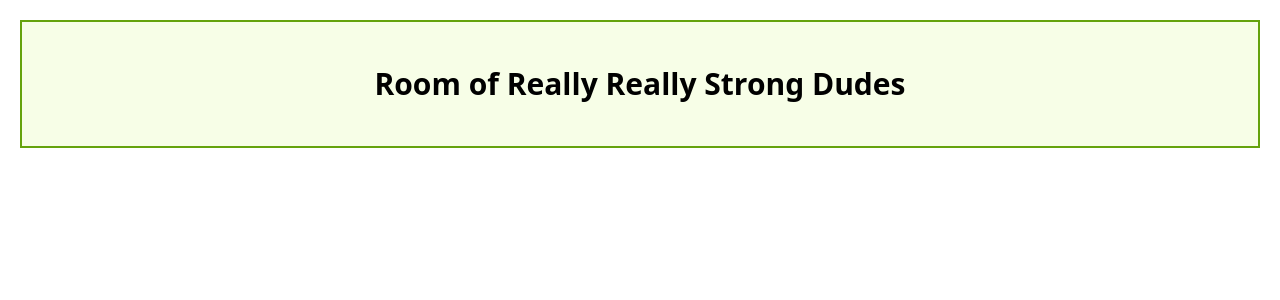
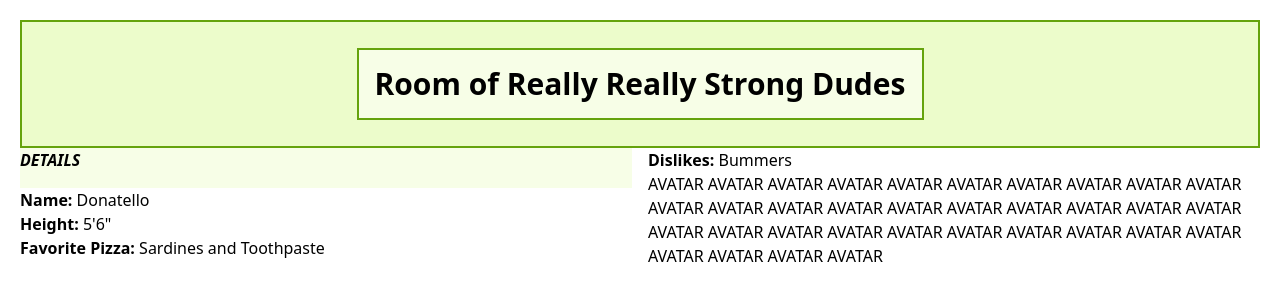
Before and after one commit to AGelstein/ninja-turtles-angular, an Angular app: page / in a window 1280 px wide. Shown: the top 300 px of the page. Built offline with nearby package versions, Linux system fonts and the light colour scheme; no server answers.

Commit message:
Started building out the layout of the lower components. I'm just putting some mock data in to get an idea of what it could look like.

```diff
--- a/src/app/components/hero-card/hero-card/hero-card.component.ts
+++ b/src/app/components/hero-card/hero-card/hero-card.component.ts
@@ -5,8 +5,5 @@ import { Component } from '@angular/core';
   standalone: true,
   imports: [],
   templateUrl: './hero-card.component.html',
-  styleUrl: './hero-card.component.css'
 })
-export class HeroCardComponent {
-
-}
+export class HeroCardComponent {}
--- a/src/app/components/hero-details/hero-details/hero-details.component.ts
+++ b/src/app/components/hero-details/hero-details/hero-details.component.ts
@@ -5,8 +5,5 @@ import { Component } from '@angular/core';
   standalone: true,
   imports: [],
   templateUrl: './hero-details.component.html',
-  styleUrl: './hero-details.component.css'
 })
-export class HeroDetailsComponent {
-
-}
+export class HeroDetailsComponent {}
--- a/src/app/components/hero-dropdown/hero-dropdown.component.ts
+++ b/src/app/components/hero-dropdown/hero-dropdown.component.ts
@@ -5,6 +5,5 @@ import { Component } from '@angular/core';
   standalone: true,
   imports: [],
   templateUrl: './hero-dropdown.component.html',
-  styleUrl: './hero-dropdown.component.css',
 })
 export class HeroDropdownComponent {}
--- a/src/app/components/home/home.component.html
+++ b/src/app/components/home/home.component.html
@@ -1,8 +1,40 @@
-<!-- todo add a container that doesn't break flex. Do we want to use a navbar instead? -->
 <div class="container mx-auto p-5">
   <div
-    class="flex w-full items-center justify-center h-32 bg-lime-50 border-2 border-lime-600"
+    class="flex w-full items-center justify-center h-32 bg-lime-100 border-2 border-lime-600"
   >
-    <h1 class="text-3xl font-bold">Room of Really Really Strong Dudes</h1>
+    <div class="border-2 bg-lime-50 border-lime-600 p-4">
+      <h1 class="text-3xl font-bold">Room of Really Really Strong Dudes</h1>
+    </div>
+  </div>
+  <div class="columns-2 items-center">
+    <div>
+      <h3 class="h-10 italic font-bold bg-lime-50 border-lime-600">DETAILS</h3>
+
+      <ul class="list-none">
+        <li>
+          <span class="font-bold">Name:</span>
+          Donatello
+        </li>
+        <li>
+          <span class="font-bold">Height:</span>
+          5'6"
+        </li>
+        <li>
+          <span class="font-bold">Favorite Pizza:</span>
+          Sardines and Toothpaste
+        </li>
+        <li>
+          <span class="font-bold">Dislikes:</span>
+          Bummers
+        </li>
+      </ul>
+    </div>
+
+    <div>
+      AVATAR AVATAR AVATAR AVATAR AVATAR AVATAR AVATAR AVATAR AVATAR AVATAR
+      AVATAR AVATAR AVATAR AVATAR AVATAR AVATAR AVATAR AVATAR AVATAR AVATAR
+      AVATAR AVATAR AVATAR AVATAR AVATAR AVATAR AVATAR AVATAR AVATAR AVATAR
+      AVATAR AVATAR AVATAR AVATAR
+    </div>
   </div>
 </div>
--- a/src/app/components/home/home.component.ts
+++ b/src/app/components/home/home.component.ts
@@ -8,7 +8,6 @@ import { HeroDropdownComponent } from '../hero-dropdown/hero-dropdown.component'
   standalone: true,
   imports: [HeroDropdownComponent],
   templateUrl: './home.component.html',
-  styleUrl: './home.component.css',
 })
 export class HomeComponent implements OnDestroy, OnInit {
   Title = 'Room of Really Really Strong Dudes';
--- a/src/output.css
+++ b/src/output.css
@@ -588,6 +588,10 @@ video {
   }
 }
 
+.m-2 {
+  margin: 0.5rem;
+}
+
 .mx-auto {
   margin-left: auto;
   margin-right: auto;
@@ -601,8 +605,21 @@ video {
   height: 8rem;
 }
 
+.h-10 {
+  height: 2.5rem;
+}
+
 .w-full {
   width: 100%;
+}
+
+.list-none {
+  list-style-type: none;
+}
+
+.columns-2 {
+  -moz-columns: 2;
+       columns: 2;
 }
 
 .items-center {
@@ -617,14 +634,34 @@ video {
   border-width: 2px;
 }
 
-.border-rose-600 {
-  --tw-border-opacity: 1;
-  border-color: rgb(225 29 72 / var(--tw-border-opacity));
-}
-
 .border-lime-600 {
   --tw-border-opacity: 1;
   border-color: rgb(101 163 13 / var(--tw-border-opacity));
+}
+
+.border-red-400 {
+  --tw-border-opacity: 1;
+  border-color: rgb(248 113 113 / var(--tw-border-opacity));
+}
+
+.border-red-600 {
+  --tw-border-opacity: 1;
+  border-color: rgb(220 38 38 / var(--tw-border-opacity));
+}
+
+.border-red-500 {
+  --tw-border-opacity: 1;
+  border-color: rgb(239 68 68 / var(--tw-border-opacity));
+}
+
+.border-lime-300 {
+  --tw-border-opacity: 1;
+  border-color: rgb(190 242 100 / var(--tw-border-opacity));
+}
+
+.bg-lime-50 {
+  --tw-bg-opacity: 1;
+  background-color: rgb(247 254 231 / var(--tw-bg-opacity));
 }
 
 .bg-lime-300 {
@@ -632,31 +669,35 @@ video {
   background-color: rgb(190 242 100 / var(--tw-bg-opacity));
 }
 
-.bg-lime-50 {
+.bg-lime-200 {
   --tw-bg-opacity: 1;
-  background-color: rgb(247 254 231 / var(--tw-bg-opacity));
+  background-color: rgb(217 249 157 / var(--tw-bg-opacity));
 }
 
-.p-10 {
-  padding: 2.5rem;
+.bg-lime-600 {
+  --tw-bg-opacity: 1;
+  background-color: rgb(101 163 13 / var(--tw-bg-opacity));
+}
+
+.bg-lime-100 {
+  --tw-bg-opacity: 1;
+  background-color: rgb(236 252 203 / var(--tw-bg-opacity));
 }
 
 .p-5 {
   padding: 1.25rem;
 }
 
-.px-4 {
-  padding-left: 1rem;
-  padding-right: 1rem;
+.p-2 {
+  padding: 0.5rem;
 }
 
-.py-4 {
-  padding-top: 1rem;
-  padding-bottom: 1rem;
+.p-4 {
+  padding: 1rem;
 }
 
-.pt-5 {
-  padding-top: 1.25rem;
+.text-center {
+  text-align: center;
 }
 
 .text-3xl {
@@ -667,3 +708,7 @@ video {
 .font-bold {
   font-weight: 700;
 }
+
+.italic {
+  font-style: italic;
+}
```
Also changed, not shown: src/app/components/hero-card/hero-card/hero-card.component.css (deleted), src/app/components/hero-details/hero-details/hero-details.component.css (deleted), src/app/components/hero-dropdown/hero-dropdown.component.css (deleted), src/app/components/home/home.component.css (deleted).
